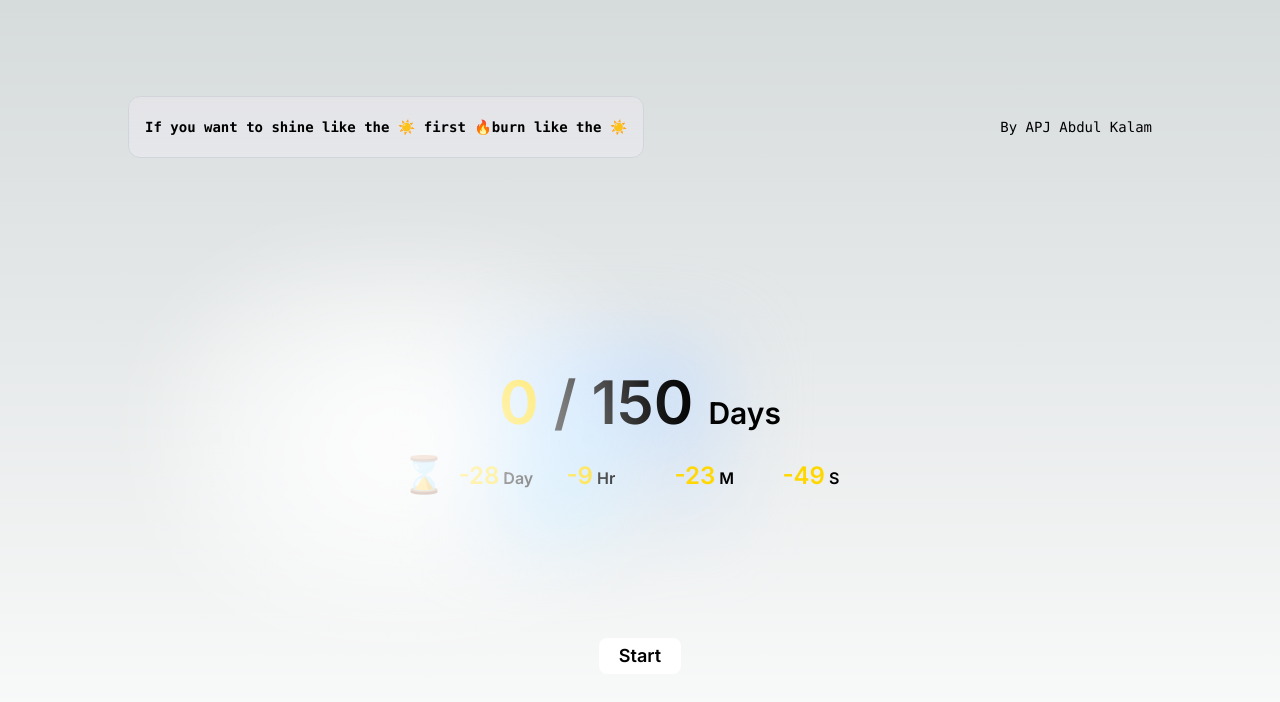
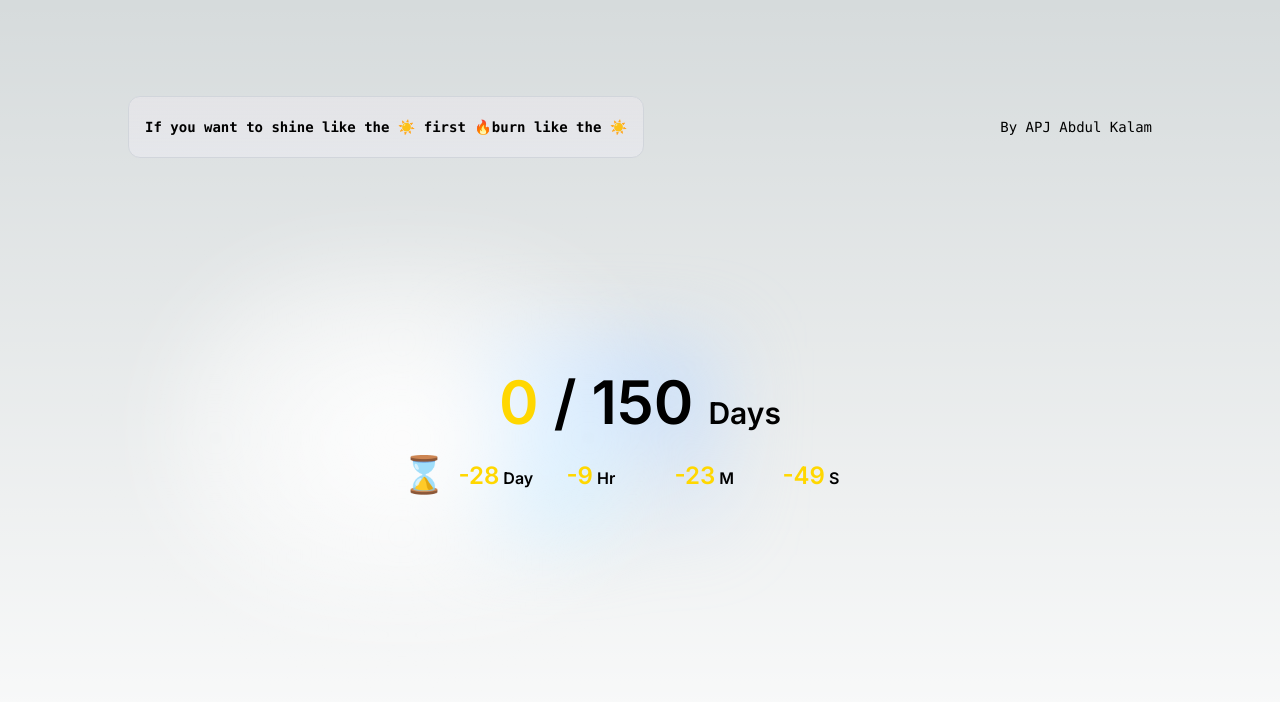
Before and after one commit to ManjiCoder/Powerful-Quotes, a Next.js app: page /npc in a window 1280 px wide. Shown: the top 702 px of the page. Built offline with nearby package versions, Linux system fonts and the light colour scheme.

Commit message:
Works ✅

```diff
--- a/app/components/DaysInfo.tsx
+++ b/app/components/DaysInfo.tsx
@@ -64,7 +64,10 @@ export default function DaysInfo() {
   }, []);
 
   return (
-    <div ref={ref} className="flex flex-col place-items-center text-balance">
+    <div
+      ref={ref}
+      className="relative max-sm:left-8 flex flex-col place-items-center text-balance"
+    >
       <h1 className="mb-3 text-4xl md:text-6xl font-semibold">
         <span className="text-mark">{0}</span> / 150{' '}
         <span className="text-xl md:text-3xl">Days</span>{' '}
--- a/app/components/StartBtn.tsx
+++ b/app/components/StartBtn.tsx
@@ -7,7 +7,7 @@ export default function StartBtn() {
   return (
     <button
       type="button"
-      className="relative bottom-20 z-50 cursor-pointer bg-white text-lg text-black font-semibold px-5 py-1 rounded-lg"
+      className="invisible relative bottom-20 z-50 cursor-pointer bg-white text-lg text-black font-semibold px-5 py-1 rounded-lg"
       onClick={setStartDate}
     >
       Start
--- a/app/npc/page.tsx
+++ b/app/npc/page.tsx
@@ -2,11 +2,11 @@ import DaysInfo from '../components/DaysInfo';
 import StartBtn from '../components/StartBtn';
 
 export const metadata = {
-  title: 'If you want to shine like the sun ☀️, first 🔥burn like the sun',
+  title: 'If you want to shine like the sun, first burn like the sun',
 };
 export default async function NPC() {
   return (
-    <main className="flex min-h-screen flex-col items-center justify-between p-24">
+    <main className="flex min-h-screen flex-col items-center justify-between lg:p-24">
       <div className="z-10 w-full max-w-5xl items-center justify-between font-mono text-sm lg:flex">
         <p className="fixed left-0 top-0 flex w-full justify-center border-b border-gray-300 bg-gradient-to-b from-zinc-200 pb-6 pt-8 backdrop-blur-2xl dark:border-neutral-800 dark:bg-zinc-800/30 dark:from-inherit lg:static lg:w-auto  lg:rounded-xl lg:border lg:bg-gray-200 lg:p-4 lg:dark:bg-zinc-800/30">
           {/* Get started by editing&nbsp; */}
```
